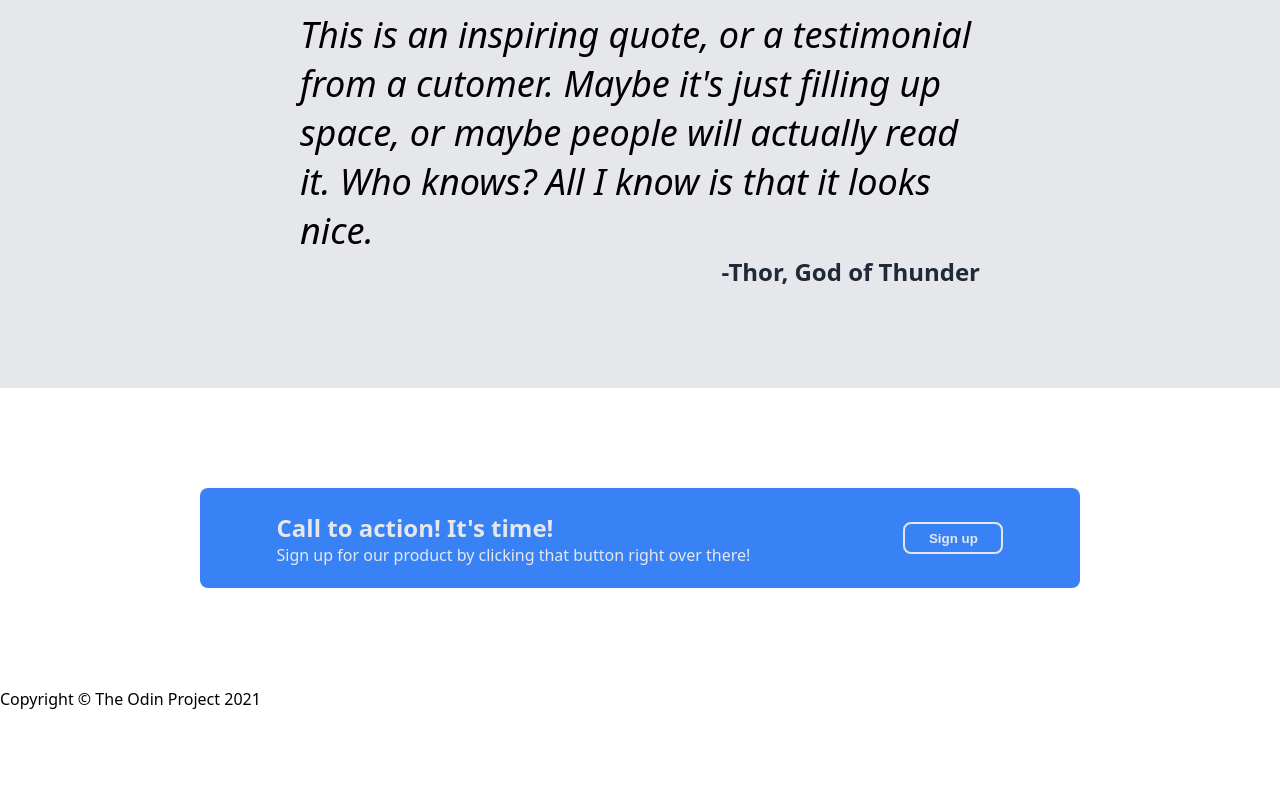
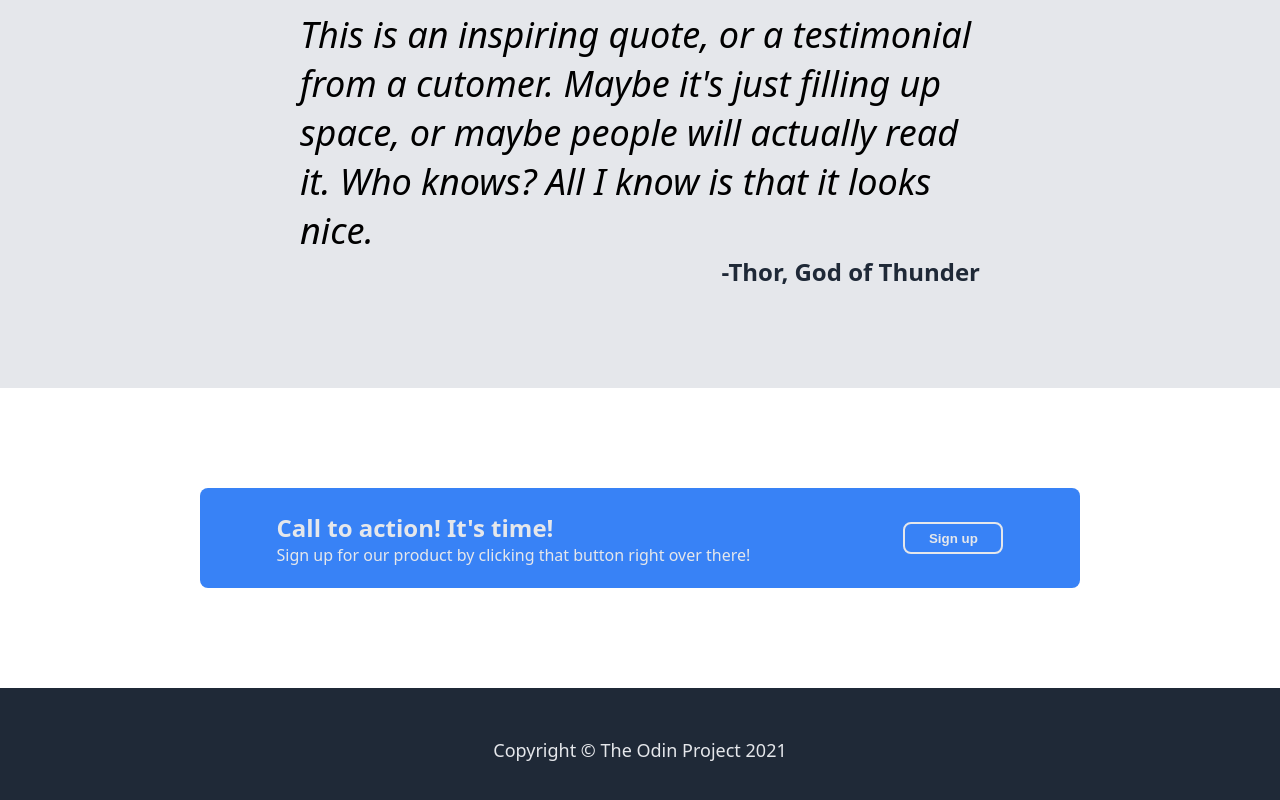
Before and after one commit to MeZeteny/odin-landing, a plain HTML site: page index.html in a window 1280 px wide. Shown: the part 1068-1868 px from the top of the page. Before the commit the page ends 1778 px from the top, so only its background shows below. Drawn offline with Linux system fonts and the light colour scheme.

Commit message:
Styled footer

```diff
--- a/style.css
+++ b/style.css
@@ -175,3 +175,13 @@ a {
     width: 100px;
     height: 32px;
 }
+
+.footer {
+    background-color: #1F2937;
+    color: #E5E7EB;
+    font-size: 18px;
+    display: flex;
+    justify-content: center;
+    align-items: center;
+    padding: 50px;
+}
```
